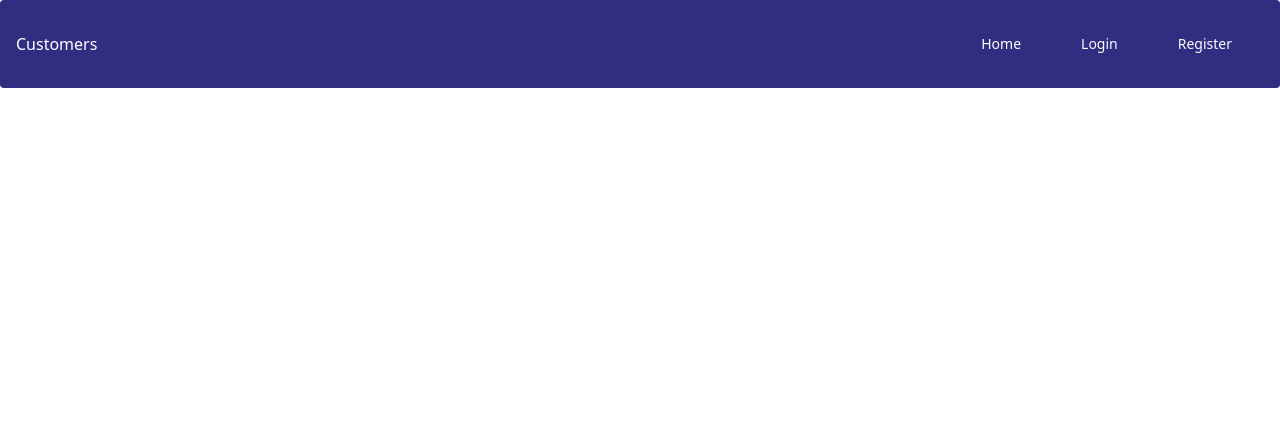
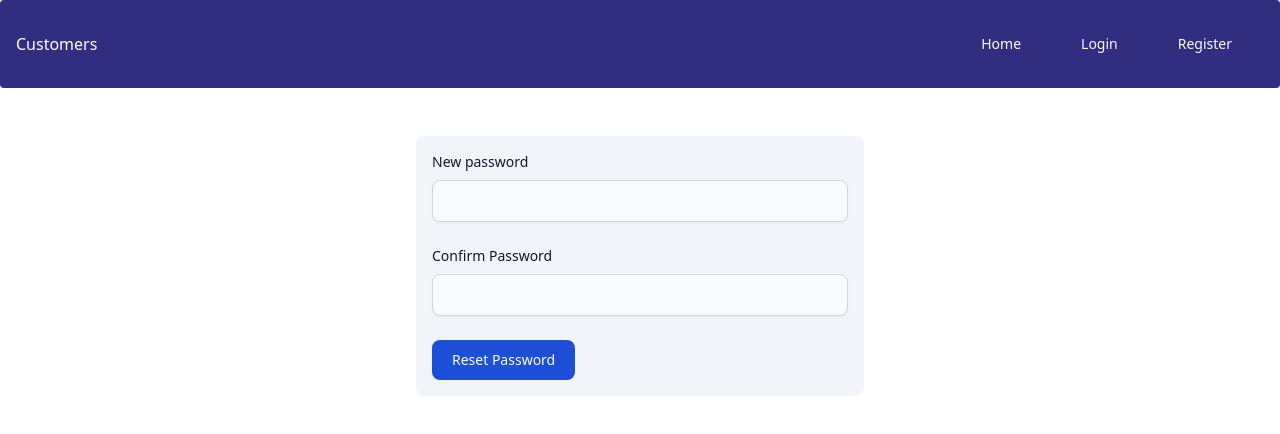
Before and after one commit to asiaat/users-ui, a Vue app: page /password-reset/1 in a window 1280 px wide. Shown: the top 434 px of the page. Built offline with nearby package versions, Linux system fonts and the light colour scheme.

Commit message:
reset password mechanism implementation started

```diff
--- /dev/null
+++ b/src/components/ForgotPassword.vue
@@ -0,0 +1,73 @@
+<script setup>
+import { ref } from "vue";
+import { useAuthStore } from "../stores/auth";
+
+const authStore = useAuthStore();
+const email = ref("");
+</script>
+<template>
+  <form
+    class="mx-auto max-w-md bg-slate-100 p-4 mt-12 rounded-lg"
+    @submit.prevent="authStore.handleForgotPassword(email)"
+  >
+    <h3 class="font-bold">Forgot password</h3>
+    <div
+      class="m-2 p-2 text-green-900 font-semibold bg-green-300 rounded-md"
+      v-if="authStore.status"
+    >
+      {{ authStore.status }}
+    </div>
+    <div class="my-6">
+      <label
+        for="email"
+        class="mb-2 block text-sm font-medium text-gray-900 dark:text-gray-300"
+        >Your email</label
+      >
+      <input
+        type="email"
+        id="email"
+        v-model="email"
+        class="
+          block
+          w-full
+          rounded-lg
+          border border-gray-300
+          bg-gray-50
+          p-2.5
+          text-sm text-gray-900
+          focus:border-blue-500 focus:ring-blue-500
+          dark:border-gray-600
+          dark:bg-gray-700
+          dark:text-white
+          dark:placeholder-gray-400
+          dark:focus:border-blue-500
+          dark:focus:ring-blue-500
+        "
+        placeholder="email@laraveller.com"
+      />
+      <div v-if="authStore.errors.email" class="flex">
+        <span class="text-red-400 text-sm m-2 p-2">{{
+          authStore.errors.email[0]
+        }}</span>
+      </div>
+    </div>
+    <button
+      class="
+        w-full
+        rounded-lg
+        bg-blue-700
+        px-5
+        py-2.5
+        text-center text-sm
+        font-medium
+        text-white
+        hover:bg-blue-800
+        focus:outline-none focus:ring-4 focus:ring-blue-300
+        dark:bg-blue-600 dark:hover:bg-blue-700 dark:focus:ring-blue-800
+        sm:w-auto
+      "
+    >
+      Submit
+    </button>
+  </form>
+</template>
--- a/src/components/Register.vue
+++ b/src/components/Register.vue
@@ -58,7 +58,13 @@ const form = ref({
                     focus-visible:shadow-none
                   "
                 />
+                <div  v-if="authStore.errors.firstname" class="flex">
+                    <span class="text-red-500 text-sm m-2 p-2">
+                       {{ authStore.errors.firstname[0] }}
+                    </span>
                 </div>
+                </div>
+
                 <div class="mb-6">
                 <input
                   type="text"
@@ -79,6 +85,11 @@ const form = ref({
                     focus-visible:shadow-none
                   "
                 />
+                <div  v-if="authStore.errors.lastname" class="flex">
+                    <span class="text-red-500 text-sm m-2 p-2">
+                       {{ authStore.errors.lastname[0] }}
+                    </span>
+                </div>
                 </div>
               <div class="mb-6">
                 <input
@@ -100,8 +111,10 @@ const form = ref({
                     focus-visible:shadow-none
                   "
                 />
-                <div  class="flex">
-
+                <div  v-if="authStore.errors.email" class="flex">
+                    <span class="text-red-500 text-sm m-2 p-2">
+                       {{ authStore.errors.email[0] }}
+                    </span>
                 </div>
               </div>
               <div class="mb-6">
@@ -124,7 +137,11 @@ const form = ref({
                     focus-visible:shadow-none
                   "
                 />
-
+                <div  v-if="authStore.errors.password" class="flex">
+                    <span class="text-red-500 text-sm m-2 p-2">
+                       {{ authStore.errors.password[0] }}
+                    </span>
+                </div>
               </div>
               <div class="mb-6">
                 <input
--- /dev/null
+++ b/src/components/ResetPassword.vue
@@ -0,0 +1,111 @@
+<script setup>
+import { useAuthStore } from "../stores/auth";
+import { ref } from "vue";
+import { useRoute } from "vue-router";
+
+const route = useRoute();
+const authStore = useAuthStore();
+
+const form = ref({
+  password: "",
+  password_confirmation: "",
+  email: route.query.email,
+  token: route.params.token,
+});
+</script>
+<template>
+  <form
+    class="max-w-md mx-auto bg-slate-100 p-4 rounded-lg mt-12"
+    @submit.prevent="authStore.handleResetPassword(form)"
+  >
+    <div
+      class="m-2 p-2 text-green-900 font-semibold bg-green-300 rounded-md"
+      v-if="authStore.status"
+    >
+      {{ authStore.status }}
+    </div>
+    <div class="mb-6">
+      <label
+        for="password"
+        class="block mb-2 text-sm font-medium text-gray-900 dark:text-gray-300"
+        >New password</label
+      >
+      <input
+        type="password"
+        id="password"
+        v-model="form.password"
+        class="
+          shadow-sm
+          bg-gray-50
+          border border-gray-300
+          text-gray-900 text-sm
+          rounded-lg
+          focus:ring-blue-500 focus:border-blue-500
+          block
+          w-full
+          p-2.5
+          dark:bg-gray-700
+          dark:border-gray-600
+          dark:placeholder-gray-400
+          dark:text-white
+          dark:focus:ring-blue-500
+          dark:focus:border-blue-500
+          dark:shadow-sm-light
+        "
+      />
+      <div v-if="authStore.errors.password" class="flex">
+        <span class="text-red-400 text-sm m-2 p-2">{{
+          authStore.errors.password[0]
+        }}</span>
+      </div>
+    </div>
+    <div class="mb-6">
+      <label
+        for="repeat-password"
+        class="block mb-2 text-sm font-medium text-gray-900 dark:text-gray-300"
+        >Confirm Password</label
+      >
+      <input
+        type="password"
+        id="repeat-password"
+        v-model="form.password_confirmation"
+        class="
+          shadow-sm
+          bg-gray-50
+          border border-gray-300
+          text-gray-900 text-sm
+          rounded-lg
+          focus:ring-blue-500 focus:border-blue-500
+          block
+          w-full
+          p-2.5
+          dark:bg-gray-700
+          dark:border-gray-600
+          dark:placeholder-gray-400
+          dark:text-white
+          dark:focus:ring-blue-500
+          dark:focus:border-blue-500
+          dark:shadow-sm-light
+        "
+      />
+    </div>
+    <button
+      type="submit"
+      class="
+        text-white
+        bg-blue-700
+        hover:bg-blue-800
+        focus:ring-4 focus:outline-none focus:ring-blue-300
+        font-medium
+        rounded-lg
+        text-sm
+        px-5
+        py-2.5
+        text-center
+        dark:bg-blue-600 dark:hover:bg-blue-700 dark:focus:ring-blue-800
+      "
+    >
+      Reset Password
+    </button>
+  </form>
+</template>
--- a/src/router/index.js
+++ b/src/router/index.js
@@ -18,6 +18,16 @@ const routes = [
         name: "Register",
         component: () => import("../components/Register.vue"),
       },
+      {
+        path: "/forgot-password",
+        name: "ForgotPassword",
+        component: () => import("../components/ForgotPassword.vue"),
+      },
+      {
+        path: "/password-reset/:token",
+        name: "ResetPassword",
+        component: () => import("../components/ResetPassword.vue"),
+      },
 ];
 
 const router = createRouter({
--- a/src/stores/auth.js
+++ b/src/stores/auth.js
@@ -107,5 +107,16 @@ export const useAuthStore = defineStore("auth",{
               }
             }
           },
+          async handleResetPassword(resetData) {
+            this.authErrors = [];
+            try {
+              const response = await axios.post("/password-reset", resetData);
+              this.authStatus = response.data.status;
+            } catch (error) {
+              if (error.response.status === 422) {
+                this.authErrors = error.response.data.errors;
+              }
+            }
+          },
       }
 })
```
